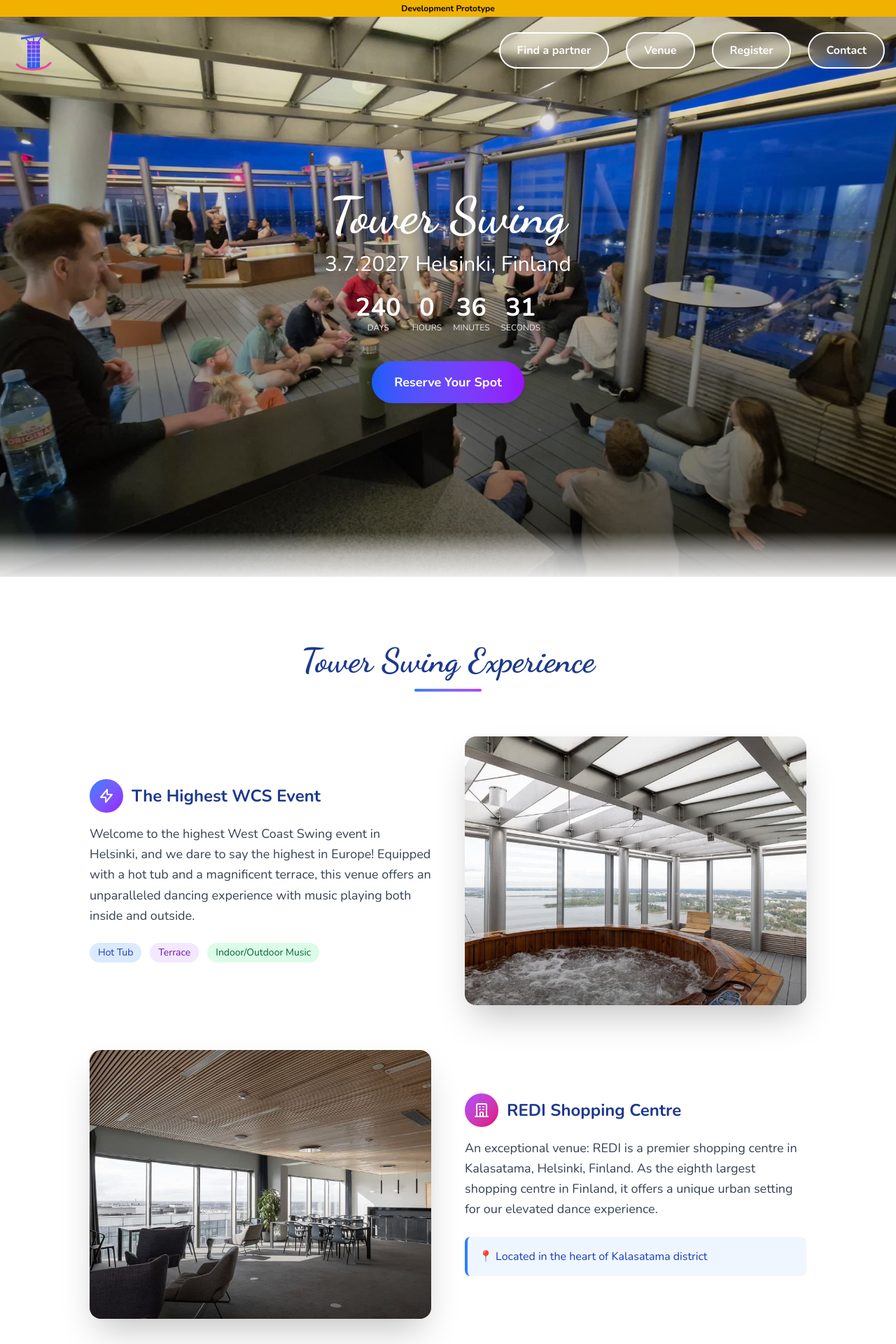
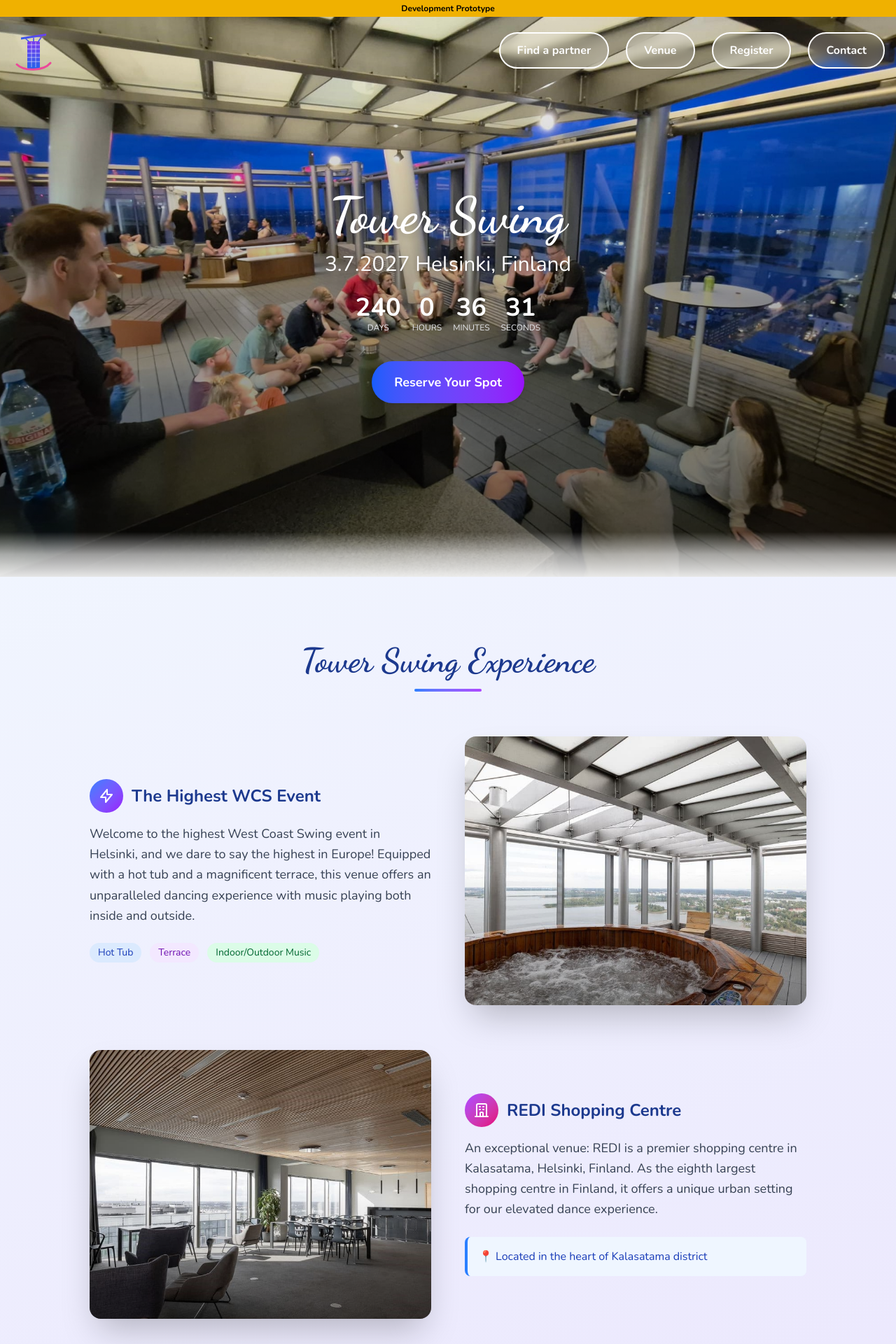
Before and after one commit to Hait3ch/tower-swing-wcs, a Next.js app in the folder frontend/: page / in a window 1280 px wide. Shown: the top 1920 px of the page at 70% size. Built offline with nearby package versions, Linux system fonts and the light colour scheme.

Commit message:
feat: scroll gradient on landing, logo favicon

```diff
--- a/frontend/app/layout.tsx
+++ b/frontend/app/layout.tsx
@@ -9,6 +9,7 @@ export const metadata = {
   description: "Tower Swing Dance Event Website",
   icons: {
     icon: [
+      { url: '/logo.svg', type: 'image/svg+xml' },
       { url: '/favicon.png', sizes: '32x32', type: 'image/png' },
       { url: '/icon-192.png', sizes: '192x192', type: 'image/png' },
     ],
@@ -22,7 +23,7 @@ export default function RootLayout({ children }: { children: React.ReactNode })
   return (
     <html lang="en">
       <head>
-        <link rel="icon" href="/favicon.png" type="image/png" />
+        <link rel="icon" href="/logo.svg" type="image/svg+xml" />
         <link rel="apple-touch-icon" href="/icon-192.png" />
       </head>
       <body className={nunito.className}>
--- a/frontend/app/page.tsx
+++ b/frontend/app/page.tsx
@@ -4,6 +4,7 @@ import Link from "next/link";
 import Carousel from "../components/Carousel";
 import Countdown from "../components/Countdown";
 import TowerSwingSection from "../components/TowerSwingSection";
+import ScrollGradient from "../components/ScrollGradient";
 import { Dancing_Script } from "next/font/google";
 
 const dancingScript = Dancing_Script({ subsets: ["latin"], weight: ["700"] });
@@ -45,7 +46,9 @@ export default function LandingPage() {
         </div>
       </Carousel>
 
-      <TowerSwingSection />
+      <ScrollGradient>
+        <TowerSwingSection />
+      </ScrollGradient>
     </>
   );
 }
```
